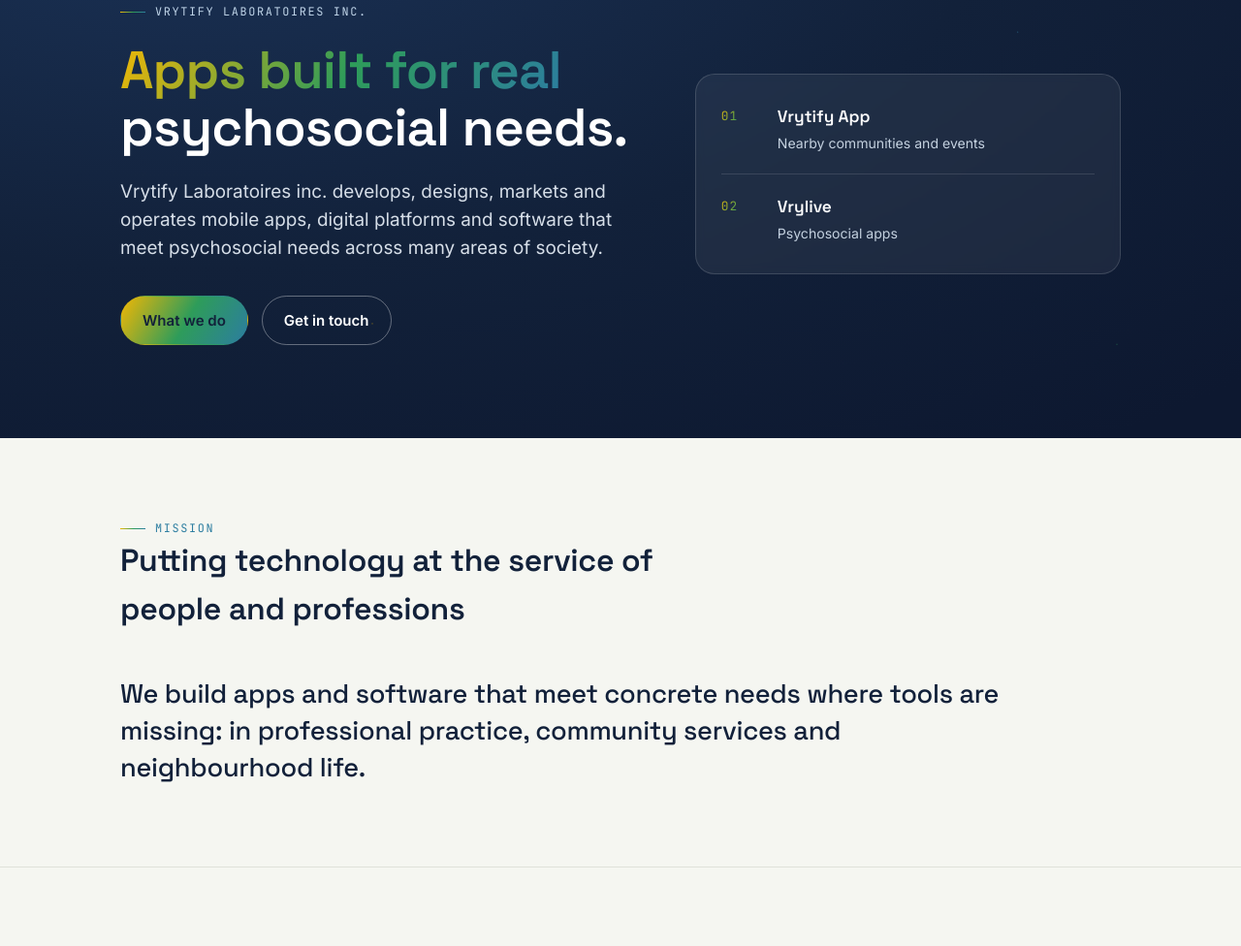
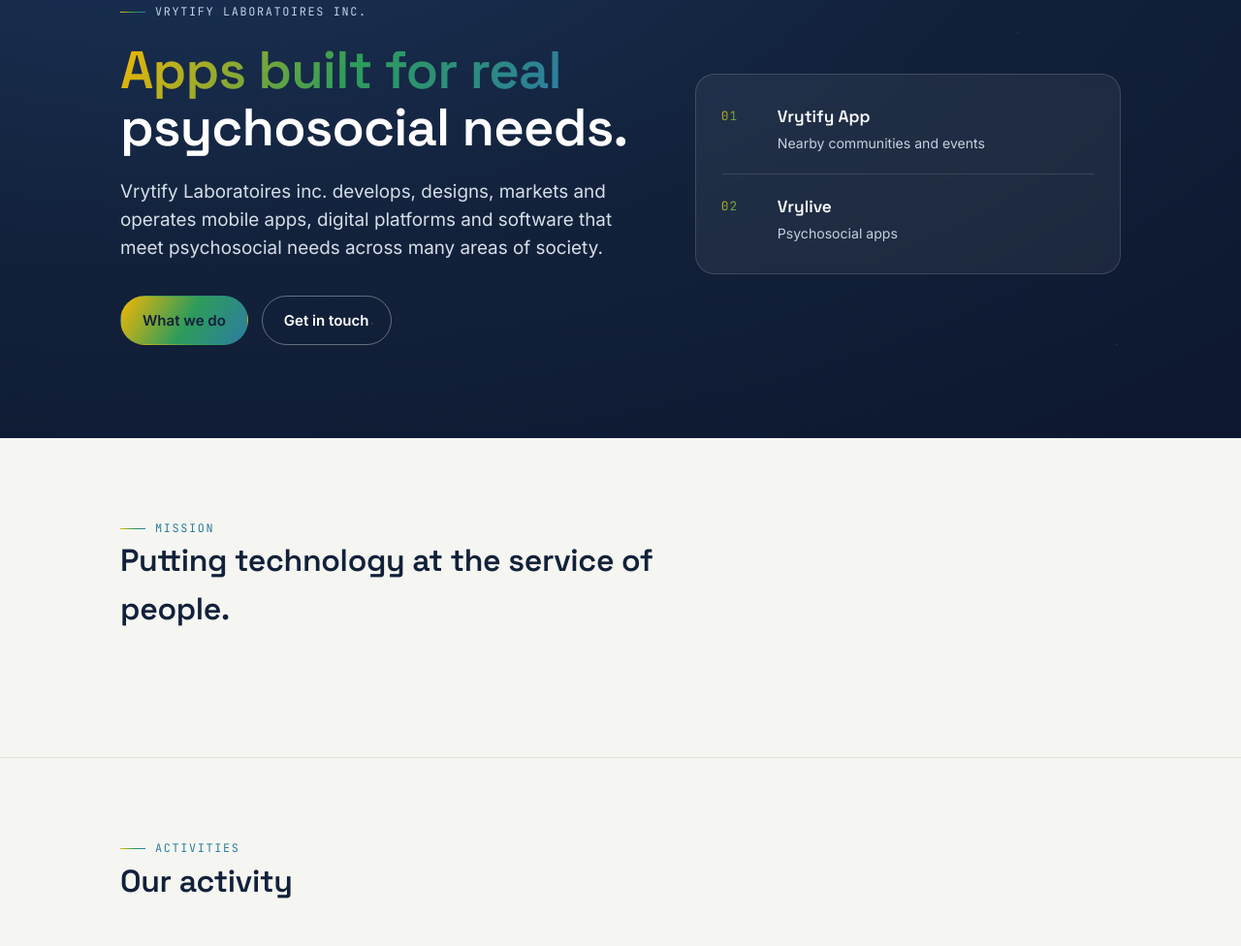
Before and after one commit to rugarzon-a11y/vrytify-web, a plain HTML site: page index.html in a window 1280 px wide. Shown: the part 158-1134 px from the top of the page at 97% size. Drawn offline with Linux system fonts and the light colour scheme.

Commit message:
Mission: une seule phrase
Co-Authored-By: Claude Sonnet 5.5 <noreply@anthropic.com>
Claude-Session: https://claude.ai/code/session_01KKdkDUtNBkwji2nNxZTMrw

```diff
--- a/index.html
+++ b/index.html
@@ -116,9 +116,8 @@
     <div class="wrap">
       <div class="section-head">
         <p class="eyebrow"><span data-lang-content="fr">Mission</span><span data-lang-content="es">Misión</span><span data-lang-content="en">Mission</span></p>
-        <h2><span data-lang-content="fr">Mettre la technologie au service des personnes et des professions</span><span data-lang-content="es">Poner la tecnología al servicio de las personas y las profesiones</span><span data-lang-content="en">Putting technology at the service of people and professions</span></h2>
+        <h2><span data-lang-content="fr">Mettre la technologie au service des personnes.</span><span data-lang-content="es">Poner la tecnología al servicio de las personas.</span><span data-lang-content="en">Putting technology at the service of people.</span></h2>
       </div>
-      <p class="mission-text"><span data-lang-content="fr">Nous créons des applications et des logiciels qui répondent à des besoins concrets, là où les outils manquent : dans les pratiques professionnelles, les services communautaires et la vie de quartier.</span><span data-lang-content="es">Creamos aplicaciones y software que responden a necesidades concretas, allí donde faltan herramientas: en las prácticas profesionales, los servicios comunitarios y la vida de barrio.</span><span data-lang-content="en">We build apps and software that meet concrete needs where tools are missing: in professional practice, community services and neighbourhood life.</span></p>
     </div>
   </section>
 
```
